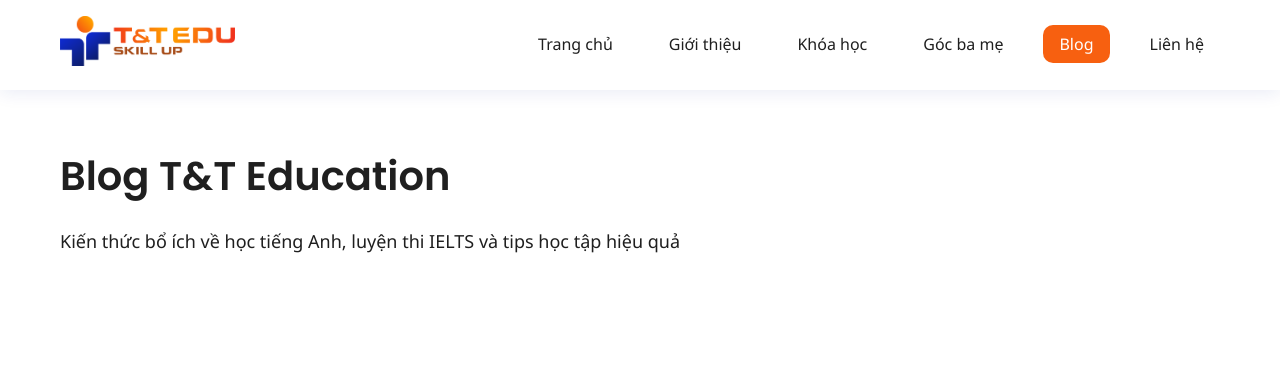
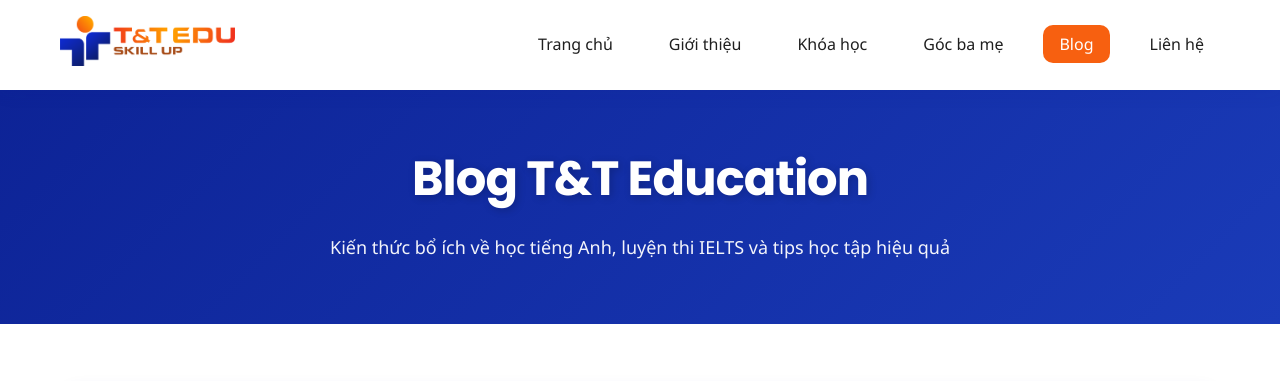
Before and after one commit to haydenqbm/tntweb, a PHP site: page /blog in a window 1280 px wide. Shown: the top 381 px of the page. Run offline with PHP 8.4, Linux system fonts and the light colour scheme; some libraries are stand-ins or nearby versions.

Commit message:
fix hero

```diff
--- a/assets/css/style.css
+++ b/assets/css/style.css
@@ -16,6 +16,8 @@
 html {
     scroll-behavior: smooth;
     font-size: 16px;
+    overflow-x: hidden;
+    width: 100%;
 }
 
 body {
@@ -25,6 +27,9 @@ body {
     line-height: 1.6;
     -webkit-font-smoothing: antialiased;
     -moz-osx-font-smoothing: grayscale;
+    overflow-x: hidden;
+    width: 100%;
+    max-width: 100%;
 }
 
 /* ========================================
@@ -76,34 +81,74 @@ body {
 
 h1, h2, h3, h4, h5, h6 {
     font-family: 'Poppins', 'Segoe UI', sans-serif;
+    font-weight: 700;
+    line-height: 1.2;
+    color: var(--color-text-dark);
+    margin-bottom: var(--spacing-md);
+}
+
+h1 {
+    font-size: 3rem;
+    font-weight: 800;
+    letter-spacing: -0.02em;
+}
+
+h2 {
+    font-size: 2.5rem;
+    font-weight: 700;
+    letter-spacing: -0.01em;
+}
+
+h3 {
+    font-size: 1.75rem;
     font-weight: 600;
-    line-height: 1.3;
+}
+
+h4 {
+    font-size: 1.5rem;
+    font-weight: 600;
+}
+
+h5 {
+    font-size: 1.25rem;
+    font-weight: 600;
+}
+
+h6 {
+    font-size: 1.125rem;
+    font-weight: 600;
+}
+
+/* Subheading / Lead Text */
+.lead {
+    font-size: 1.25rem;
+    line-height: 1.6;
+    color: var(--color-text-muted);
+    font-weight: 400;
+}
+
+/* Section Headings */
+.section-heading {
+    font-size: 2.5rem;
+    font-weight: 700;
+    text-align: center;
+    margin-bottom: var(--spacing-sm);
     color: var(--color-text-dark);
 }
 
-h1 {
-    font-size: 2.5rem;
-    margin-bottom: var(--spacing-md);
-}
-
-h2 {
-    font-size: 2rem;
-    margin-bottom: var(--spacing-md);
-}
-
-h3 {
-    font-size: 1.5rem;
-    margin-bottom: var(--spacing-sm);
-}
-
-h4 {
-    font-size: 1.25rem;
-    margin-bottom: var(--spacing-sm);
+.section-subheading {
+    font-size: 1.125rem;
+    text-align: center;
+    color: var(--color-text-muted);
+    max-width: 700px;
+    margin: 0 auto var(--spacing-lg);
+    line-height: 1.7;
 }
 
 p {
     margin-bottom: var(--spacing-sm);
     line-height: 1.7;
+    font-size: 1rem;
 }
 
 a {
@@ -335,6 +380,7 @@ a:hover {
    HERO SECTION
 ======================================== */
 
+/* Hero Carousel (Homepage) */
 .hero-carousel {
     position: relative;
     height: 500px;
@@ -399,6 +445,101 @@ a:hover {
     background: var(--color-orange);
     width: 40px;
     border-radius: 6px;
+}
+
+/* Standard Hero Sections */
+.hero {
+    padding: var(--spacing-xxl) 0;
+    background: linear-gradient(135deg, var(--color-blue) 0%, #1a3bb8 100%);
+    color: var(--color-white);
+    text-align: center;
+}
+
+.hero h1,
+.hero h2,
+.hero h3,
+.hero h4,
+.hero h5,
+.hero h6 {
+    color: var(--color-white) !important;
+    text-shadow: 2px 2px 8px rgba(0, 0, 0, 0.2);
+}
+
+.hero h1 {
+    font-size: 3rem;
+    margin-bottom: var(--spacing-md);
+}
+
+.hero p {
+    font-size: 1.125rem;
+    max-width: 700px;
+    margin: 0 auto;
+    color: rgba(255, 255, 255, 0.95);
+    line-height: 1.8;
+}
+
+/* Hero Variants */
+.hero-orange {
+    background: linear-gradient(135deg, var(--color-orange) 0%, var(--color-orange-bright) 100%);
+}
+
+.hero-compact {
+    padding: var(--spacing-xl) 0;
+}
+
+/* Hero Badge */
+.hero-badge {
+    display: inline-block;
+    background: rgba(255, 255, 255, 0.2);
+    padding: 8px 20px;
+    border-radius: 20px;
+    margin-bottom: var(--spacing-md);
+    color: var(--color-white);
+    font-weight: 600;
+    font-size: 0.875rem;
+}
+
+/* Hero Actions */
+.hero-actions {
+    display: flex;
+    gap: var(--spacing-sm);
+    justify-content: center;
+    flex-wrap: wrap;
+    margin-top: var(--spacing-lg);
+}
+
+/* Hero Grid Layout */
+.hero-grid {
+    display: grid;
+    grid-template-columns: repeat(auto-fit, minmax(300px, 1fr));
+    gap: var(--spacing-lg);
+    align-items: center;
+    text-align: left;
+}
+
+/* Hero Feature List */
+.hero-features {
+    list-style: none;
+    margin-top: var(--spacing-md);
+}
+
+.hero-features li {
+    padding: 8px 0;
+    font-size: 1.125rem;
+    color: rgba(255, 255, 255, 0.95);
+}
+
+.hero-features li i {
+    color: var(--color-orange-bright);
+    margin-right: 12px;
+}
+
+/* Hero Image */
+.hero-image {
+    border-radius: var(--radius-lg);
+    box-shadow: var(--shadow-lg);
+    width: 100%;
+    height: auto;
 }
 
 /* ========================================
--- a/blog/index.php
+++ b/blog/index.php
@@ -10,10 +10,10 @@ include __DIR__ . '/../includes/navbar.php';
 ?>
 
 <!-- Page Header -->
-<section class="hero" style="padding: 60px 0; min-height: auto;">
+<section class="hero hero-compact">
     <div class="container">
         <h1><?php echo htmlspecialchars($meta['hero_heading']); ?></h1>
-        <p style="font-size: 1.125rem; max-width: 700px;"><?php echo htmlspecialchars($meta['hero_subheading']); ?></p>
+        <p><?php echo htmlspecialchars($meta['hero_subheading']); ?></p>
     </div>
 </section>
 
--- a/gioi-thieu/index.php
+++ b/gioi-thieu/index.php
@@ -10,10 +10,10 @@ include __DIR__ . '/../includes/navbar.php';
 ?>
 
 <!-- Page Header -->
-<section class="hero" style="padding: 60px 0; min-height: auto;">
+<section class="hero hero-compact">
     <div class="container">
         <h1><?php echo htmlspecialchars($meta['hero_heading']); ?></h1>
-        <p style="font-size: 1.125rem; max-width: 700px;"><?php echo htmlspecialchars($meta['hero_subheading']); ?></p>
+        <p><?php echo htmlspecialchars($meta['hero_subheading']); ?></p>
     </div>
 </section>
 
--- a/goc-ba-me/index.php
+++ b/goc-ba-me/index.php
@@ -10,10 +10,10 @@ include __DIR__ . '/../includes/navbar.php';
 ?>
 
 <!-- Page Header -->
-<section class="hero" style="padding: 60px 0; min-height: auto;">
+<section class="hero hero-compact">
     <div class="container">
         <h1><?php echo htmlspecialchars($meta['hero_heading']); ?></h1>
-        <p style="font-size: 1.125rem; max-width: 700px;"><?php echo htmlspecialchars($meta['hero_subheading']); ?></p>
+        <p><?php echo htmlspecialchars($meta['hero_subheading']); ?></p>
     </div>
 </section>
 
--- a/goc-ba-me/phan-hoi/index.php
+++ b/goc-ba-me/phan-hoi/index.php
@@ -10,10 +10,10 @@ include __DIR__ . '/../../includes/navbar.php';
 ?>
 
 <!-- Page Header -->
-<section class="hero" style="padding: 60px 0; min-height: auto;">
+<section class="hero hero-compact">
     <div class="container">
         <h1><?php echo htmlspecialchars($meta['hero_heading']); ?></h1>
-        <p style="font-size: 1.125rem; max-width: 700px;"><?php echo htmlspecialchars($meta['hero_subheading']); ?></p>
+        <p><?php echo htmlspecialchars($meta['hero_subheading']); ?></p>
     </div>
 </section>
 
--- a/goc-ba-me/thanh-tich-hoc-vien/index.php
+++ b/goc-ba-me/thanh-tich-hoc-vien/index.php
@@ -10,10 +10,10 @@ include __DIR__ . '/../../includes/navbar.php';
 ?>
 
 <!-- Page Header -->
-<section class="hero" style="padding: 60px 0; min-height: auto;">
+<section class="hero hero-compact">
     <div class="container">
         <h1><?php echo htmlspecialchars($meta['hero_heading']); ?></h1>
-        <p style="font-size: 1.125rem; max-width: 700px;"><?php echo htmlspecialchars($meta['hero_subheading']); ?></p>
+        <p><?php echo htmlspecialchars($meta['hero_subheading']); ?></p>
     </div>
 </section>
 
--- a/includes/cta-form.php
+++ b/includes/cta-form.php
@@ -1,5 +1,6 @@
-<section class="cta-section">
+ư<section class="section">
     <div class="container">
+        <div class="cta-section">
             <h2>Đăng ký tư vấn miễn phí ngay hôm nay!</h2>
             <p>Để lại thông tin, chuyên viên T&T sẽ liên hệ tư vấn khóa học phù hợp nhất cho con bạn</p>
 
@@ -16,4 +17,5 @@
                 <i class="fas fa-shield-alt"></i> Thông tin của bạn được bảo mật tuyệt đối
             </p>
         </div>
+    </div>
 </section>
--- a/khoa-hoc/index.php
+++ b/khoa-hoc/index.php
@@ -10,10 +10,10 @@ include __DIR__ . '/../includes/navbar.php';
 ?>
 
 <!-- Page Header -->
-<section class="hero" style="padding: 60px 0; min-height: auto;">
+<section class="hero hero-compact">
     <div class="container">
         <h1><?php echo htmlspecialchars($meta['hero_heading']); ?></h1>
-        <p style="font-size: 1.125rem; max-width: 700px;"><?php echo htmlspecialchars($meta['hero_subheading']); ?></p>
+        <p><?php echo htmlspecialchars($meta['hero_subheading']); ?></p>
     </div>
 </section>
 
--- a/lien-he/index.php
+++ b/lien-he/index.php
@@ -10,10 +10,10 @@ include __DIR__ . '/../includes/navbar.php';
 ?>
 
 <!-- Page Header -->
-<section class="hero" style="padding: 60px 0; min-height: auto;">
+<section class="hero hero-compact">
     <div class="container">
         <h1><?php echo htmlspecialchars($meta['hero_heading']); ?></h1>
-        <p style="font-size: 1.125rem; max-width: 700px;"><?php echo htmlspecialchars($meta['hero_subheading']); ?></p>
+        <p><?php echo htmlspecialchars($meta['hero_subheading']); ?></p>
     </div>
 </section>
 
```
Also changed, not shown: khoa-hoc/4-ky-nang/index.php (+10 -12 lines), khoa-hoc/ielts/index.php (+10 -12 lines). Lines whose indentation alone changed are shown as unchanged.
